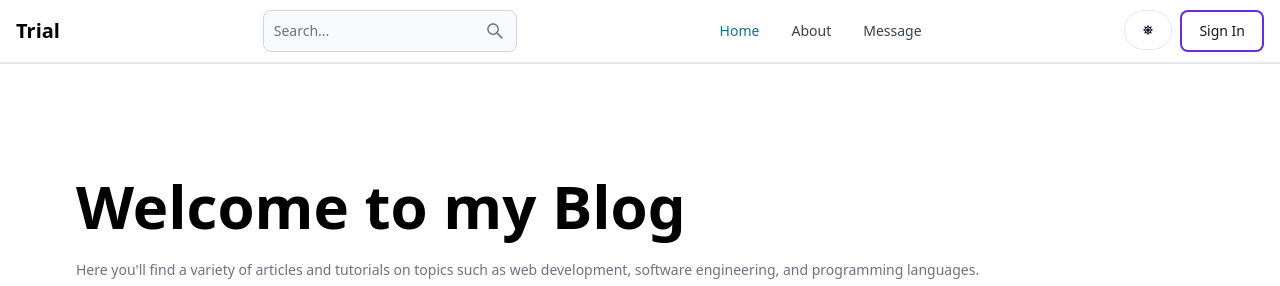
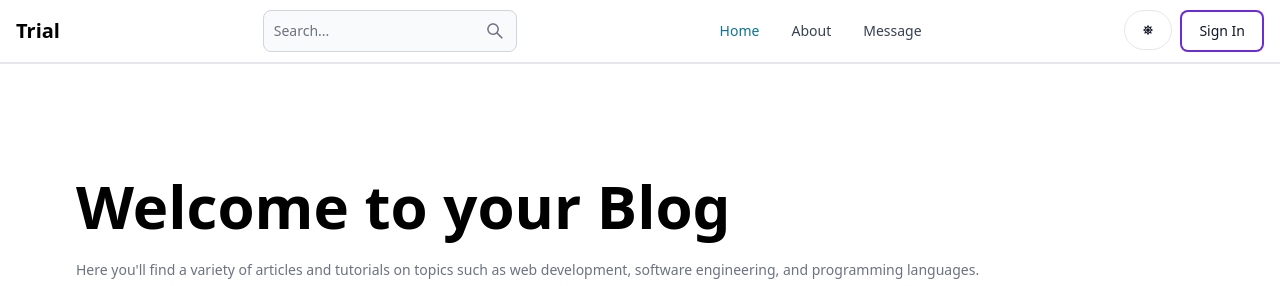
Before and after one commit to bhrtsnegi/fitlife, a React (Vite) app in the folder client/: page / in a window 1280 px wide. Shown: the top 286 px of the page. Built offline with nearby package versions, Linux system fonts and the light colour scheme; no server answers; the HTML template or start-up script is replaced by a standard one.

Commit message:
live demo change

```diff
--- a/client/src/pages/Homepage.jsx
+++ b/client/src/pages/Homepage.jsx
@@ -17,7 +17,7 @@
   return (
     <div>
       <div className="flex flex-col gap-6 p-28 px-3 max-w-6xl mx-auto ">
-        <h1 className="text-3xl font-bold lg:text-6xl">Welcome to my Blog</h1>
+        <h1 className="text-3xl font-bold lg:text-6xl">Welcome to your Blog</h1>
         <p className="text-gray-500 text-xs sm:text-sm">
           Here you'll find a variety of articles and tutorials on topics such as
           web development, software engineering, and programming languages.
```
